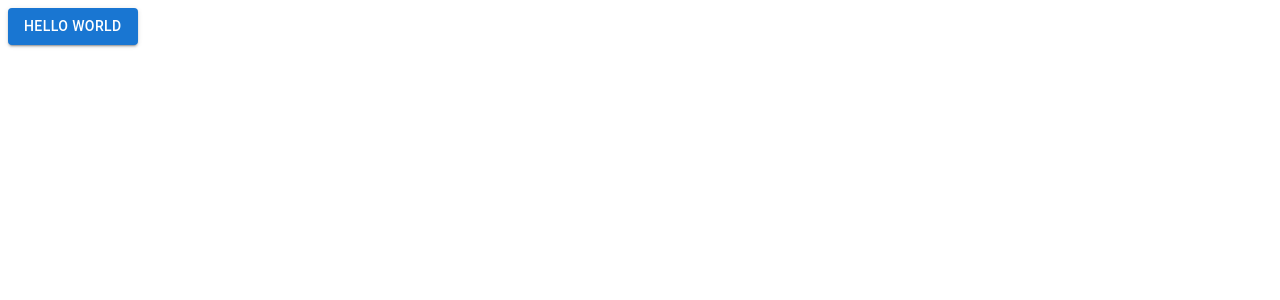
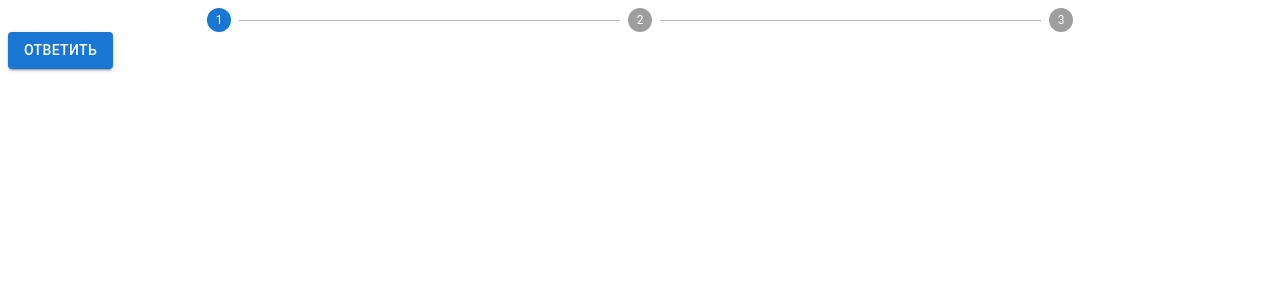
Before and after one commit to ArthurKing2901/madsoft, a React (Create React App) app: page / in a window 1280 px wide. Shown: the top 300 px of the page. Built offline with nearby package versions, Linux system fonts and the light colour scheme.

Commit message:
Add stepper

```diff
--- a/src/App.tsx
+++ b/src/App.tsx
@@ -2,22 +2,26 @@ import React from 'react'
 import { Button } from '@mui/material'
 import { useAppDispatch, useAppSelector } from './store/configStore'
 import { getUser } from './store/selectors/userSelector'
-import { setUser } from './store/reducers/userReducer'
+import { Stepper } from './components/Stepper'
+import { getActiveStep } from './store/selectors/stepperSelector'
+import { setActiveStep } from './store/reducers/stepperReducer'
 
 export const App = () => {
   const user = useAppSelector(getUser)
+  const activeStep = useAppSelector(getActiveStep)
   const dispatch = useAppDispatch()
 
   const handleSetUser = () => {
-    dispatch(setUser({ name: 'Luke', age: 33 }))
+    dispatch(setActiveStep({ activeStep: activeStep + 1 }))
   }
 
   console.log(user)
 
   return (
     <div className="App">
+      <Stepper steps={['Step 1', 'Step 2', 'Step 3']} activeStep={activeStep} />
       <Button variant="contained" onClick={handleSetUser}>
-        Hello world
+        Ответить
       </Button>
     </div>
   )
--- /dev/null
+++ b/src/components/Stepper.tsx
@@ -0,0 +1,19 @@
+import React from 'react'
+import { StepLabel, Step, Stepper as MuiStepper } from '@mui/material'
+
+type StepperProps = {
+  steps: string[]
+  activeStep: number
+}
+
+export const Stepper = ({ steps, activeStep }: StepperProps) => {
+  return (
+    <MuiStepper activeStep={activeStep} alternativeLabel>
+      {steps.map((label) => (
+        <Step key={label}>
+          <StepLabel></StepLabel>
+        </Step>
+      ))}
+    </MuiStepper>
+  )
+}
--- a/src/store/configStore.ts
+++ b/src/store/configStore.ts
@@ -1,19 +1,22 @@
-import {
-  combineReducers,
-  configureStore,
-  PayloadAction,
-} from '@reduxjs/toolkit'
+import { combineReducers, configureStore } from '@reduxjs/toolkit'
 import { TypedUseSelectorHook, useDispatch, useSelector } from 'react-redux'
 import { initialUserState, userReducer, UserType } from './reducers/userReducer'
+import {
+  initialStepperState,
+  stepperReducer,
+  StepperType,
+} from './reducers/stepperReducer'
 
-export type RootStateType = { user: UserType }
+export type RootStateType = { user: UserType; stepper: StepperType }
 
 const rootInitialState: RootStateType = {
   user: { ...initialUserState },
+  stepper: { ...initialStepperState },
 }
 
 const rootReducer = combineReducers({
   user: userReducer.reducer,
+  stepper: stepperReducer.reducer,
 })
 export const store = configureStore({
   reducer: rootReducer,
--- /dev/null
+++ b/src/store/reducers/stepperReducer.ts
@@ -0,0 +1,21 @@
+import { createSlice, PayloadAction } from '@reduxjs/toolkit'
+
+export type StepperType = {
+  activeStep: number
+}
+
+export const initialStepperState: StepperType = {
+  activeStep: 0,
+}
+
+export const stepperReducer = createSlice({
+  name: 'user',
+  initialState: initialStepperState,
+  reducers: {
+    setActiveStep(state: StepperType, action: PayloadAction<StepperType>) {
+      state.activeStep = action.payload.activeStep
+    },
+  },
+})
+
+export const { setActiveStep } = stepperReducer.actions
--- /dev/null
+++ b/src/store/selectors/stepperSelector.ts
@@ -0,0 +1,9 @@
+import { RootStateType } from '../configStore'
+import { createSelector } from '@reduxjs/toolkit'
+
+export const getStepper = (state: RootStateType) => state.stepper
+
+export const getActiveStep = createSelector(
+  [getStepper],
+  (stepper) => stepper.activeStep,
+)
```
Also changed, not shown: 1 other file (tests, documents, lock files or other folders).
